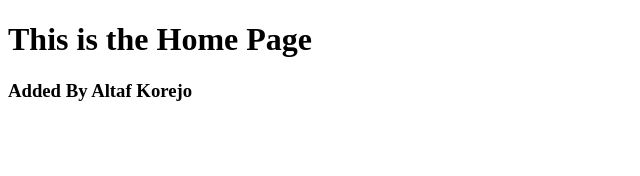
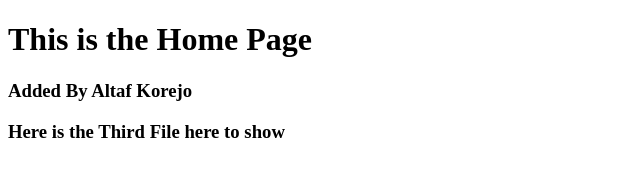
Before and after one commit to altaf-web/test_repo, a plain HTML site: page index.html in a window 1280 px wide. Shown: the whole page, without its empty margins (0-640 px from the left). Drawn offline with Linux system fonts and the light colour scheme.

Commit message:
stashed content

```diff
--- a/index.html
+++ b/index.html
@@ -10,5 +10,6 @@
 <body>
     <h1>This is the Home Page</h1>
     <h3>Added By Altaf Korejo</h3>
+    <h3>Here is the Third File here to show</h3>
 </body>
 </html>
```
